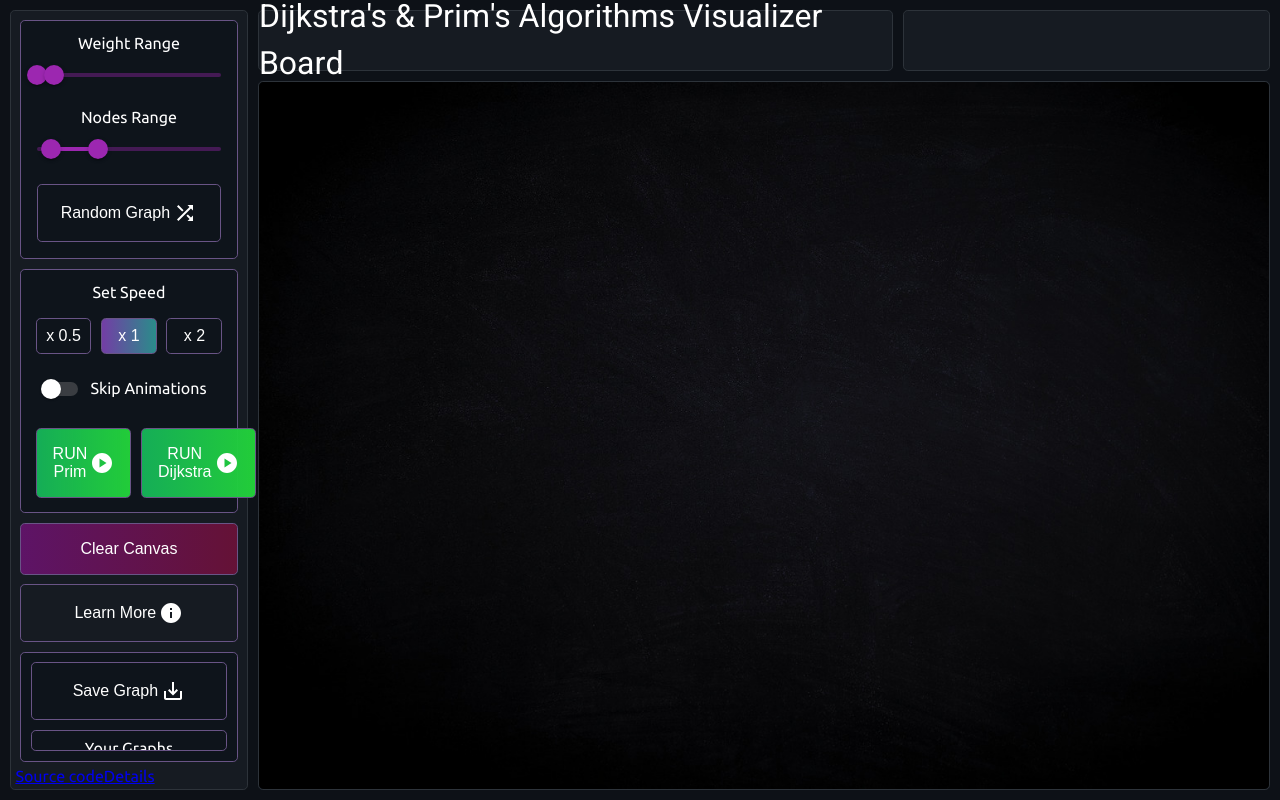
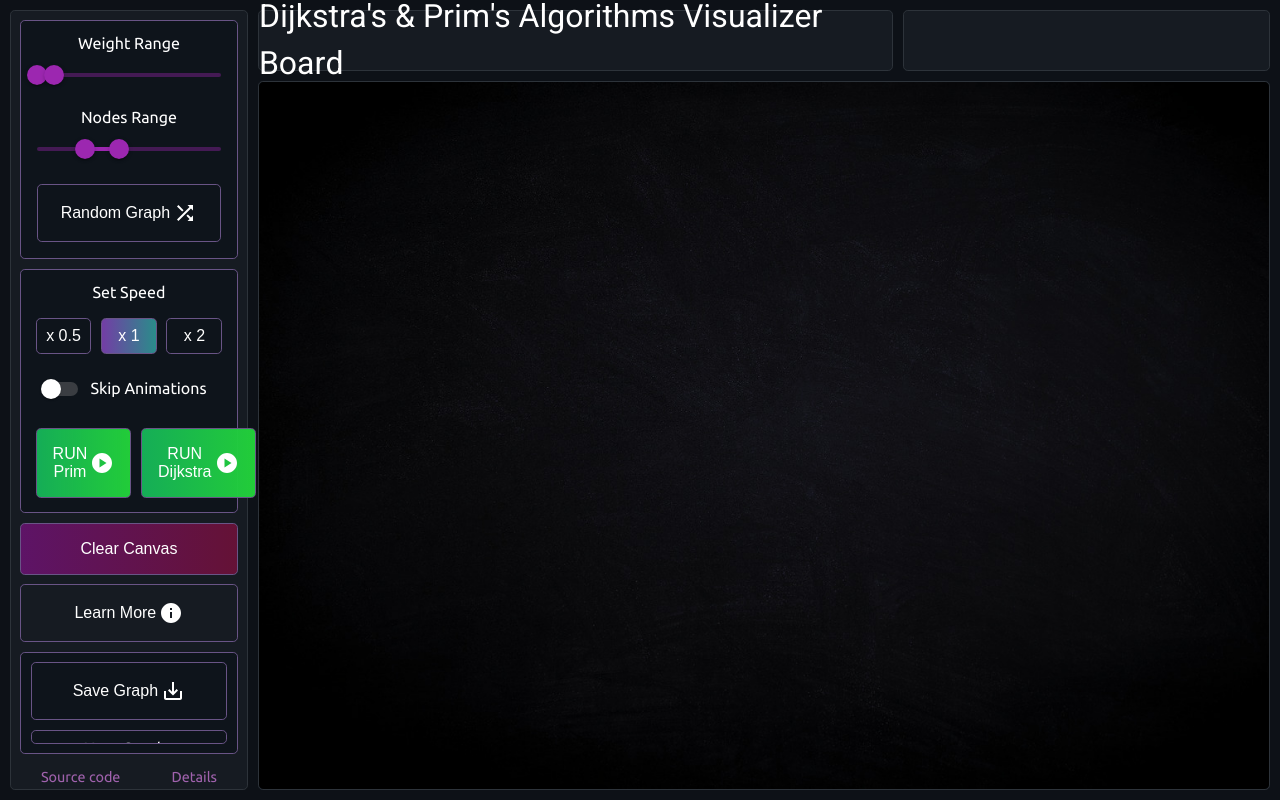
Before and after one commit to adiletbaimyrza/dijkstra-prim-visualization, a React (Vite) app in the folder dijkstra-prim-visualization/: page / in a window 1280 px wide. Built offline with nearby package versions, Linux system fonts and the light colour scheme.

Commit message:
Update nodesRange in Navbar component and add footer styles

```diff
--- a/dijkstra-prim-visualization/src/components/Navbar/Navbar.jsx
+++ b/dijkstra-prim-visualization/src/components/Navbar/Navbar.jsx
@@ -42,7 +42,7 @@ const Navbar = () => {
     useContext(SavedGraphsContext);
 
   const [activeButton, setActiveButton] = useState(1);
-  const [nodesRange, setNodesRange] = useState([5, 12]);
+  const [nodesRange, setNodesRange] = useState([10, 15]);
 
   const [graphIndex, setGraphIndex] = useState(0);
 
--- a/dijkstra-prim-visualization/src/components/Navbar/Navbar.module.css
+++ b/dijkstra-prim-visualization/src/components/Navbar/Navbar.module.css
@@ -166,6 +166,21 @@
 .Navbar .savedGraphsDiv .savedGraphsWrapper .savedGraphs .graphRecord .delete:hover {
   background: linear-gradient(90deg, rgba(203, 9, 158, 0.6768908247) 0%, rgba(255, 0, 71, 0.7553221972) 100%);
 }
+.Navbar .footer {
+  display: flex;
+  flex-direction: row;
+  align-items: center;
+  justify-content: space-around;
+  padding-top: 0.6rem;
+}
+.Navbar .footer .footerLink {
+  text-decoration: none;
+  color: rgb(160, 98, 173);
+  font-size: 0.9rem;
+}
+.Navbar .footer .footerLink:hover {
+  text-decoration: underline;
+}
 
 .icon {
   margin-left: 0.2rem;
--- a/dijkstra-prim-visualization/src/components/Navbar/Navbar.module.scss
+++ b/dijkstra-prim-visualization/src/components/Navbar/Navbar.module.scss
@@ -230,6 +230,23 @@
       }
     }
   }
+
+  .footer {
+    display: flex;
+    flex-direction: row;
+    align-items: center;
+    justify-content: space-around;
+    padding-top: 0.6rem;
+
+    .footerLink {
+      text-decoration: none;
+      color: rgb(160, 98, 173);
+      font-size: 0.9rem;
+      &:hover {
+        text-decoration: underline;
+      }
+    }
+  }
 }
 
 .icon {
```
Also changed, not shown: 1 other file (tests, documents, lock files or other folders).
